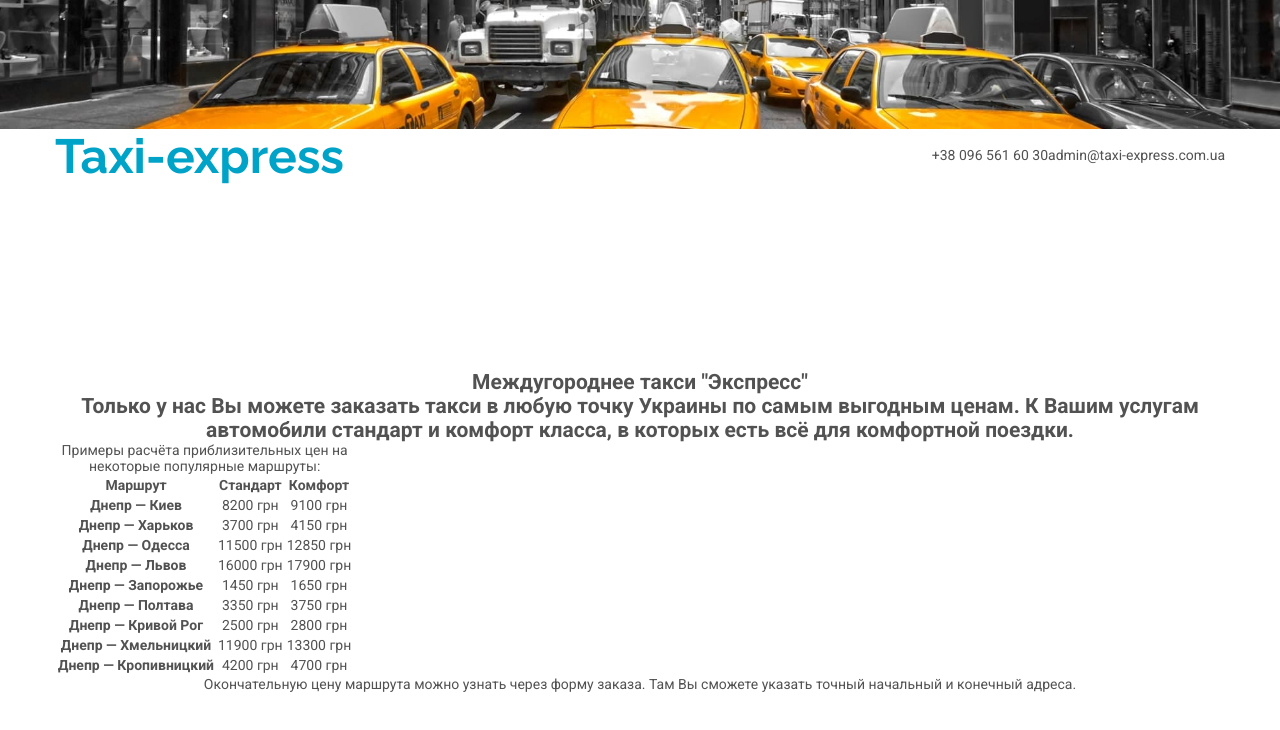
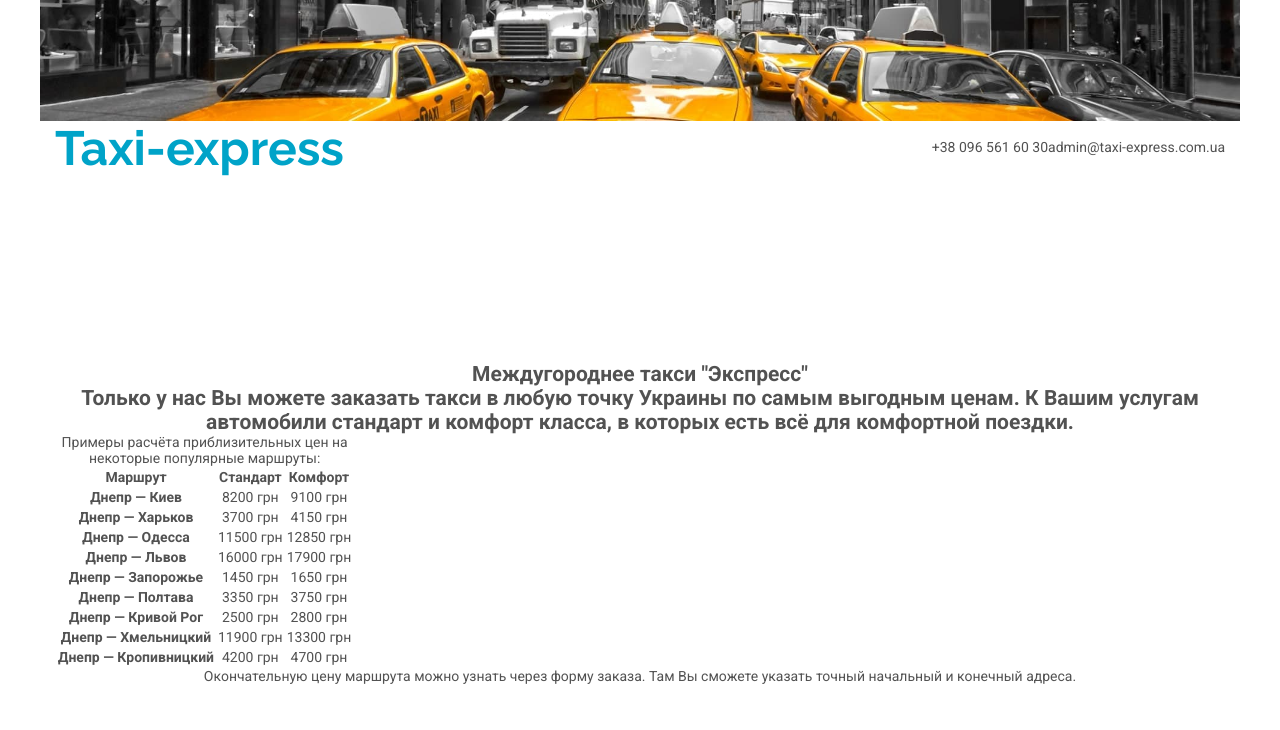
Before and after one commit to KostiaZ/taxi, a plain HTML site: page index.html in a window 1280 px wide. Drawn offline with nearby package versions, Linux system fonts and the light colour scheme; files that its build step writes are made by us from their sources.

Commit message:
in process

```diff
--- a/sass/components/_header.scss
+++ b/sass/components/_header.scss
@@ -3,6 +3,17 @@
 }
 
 .header__banner {
-    margin: auto;
+    margin-left: auto;
+    margin-right: auto;
     width: 1600px;
+    @media screen and (min-width: 480px) {
+        width: 480px;}
+
+    @media screen and (min-width: 768px) {
+        width: 768px;
+    }
+
+    @media screen and (min-width: 1200px) {
+        width: 1200px;
+    }
 }
--- a/sass/utils/_base.scss
+++ b/sass/utils/_base.scss
@@ -48,7 +48,6 @@ address {
 }
 
 body {
-    overflow: hidden;
     font-family: 'roboto', sans-serif;
     color: $font-color;
     background-color: $body-color;
@@ -58,10 +57,20 @@ body {
 }
 
 .container {
-    width: 1200px;
+    width: auto;
     padding-left: 15px;
     padding-right: 15px;
     margin: 0 auto;
+    @media screen and (min-width: 480px) {
+        width: 480px;}
+
+    @media screen and (min-width: 768px) {
+        width: 768px;
+    }
+
+    @media screen and (min-width: 1200px) {
+        width: 1200px;
+    }
 }
 
 .section {
@@ -69,4 +78,16 @@ body {
     padding-top: 94px;
     padding-bottom: 94px;
     text-align: center;
+    margin-left: auto;
+    margin-right: auto;
+    @media screen and (min-width: 480px) {
+        width: 480px;}
+
+    @media screen and (min-width: 768px) {
+        width: 768px;
+    }
+
+    @media screen and (min-width: 1200px) {
+        width: 1200px;
+    }
 }
```
Also changed, not shown: css/main.css (added), css/main.min.css (added), 2 other files.
